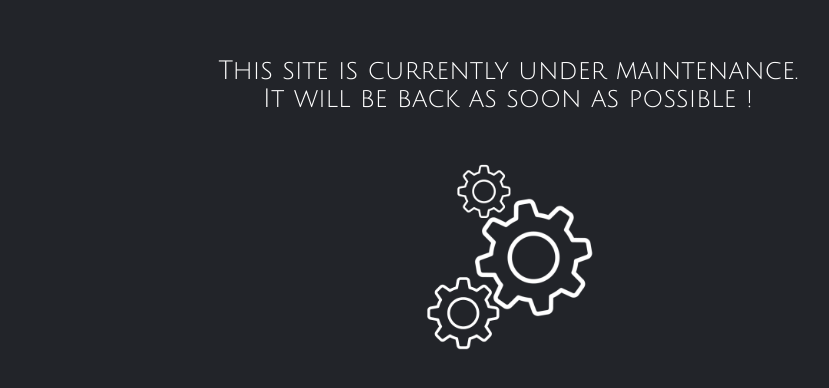
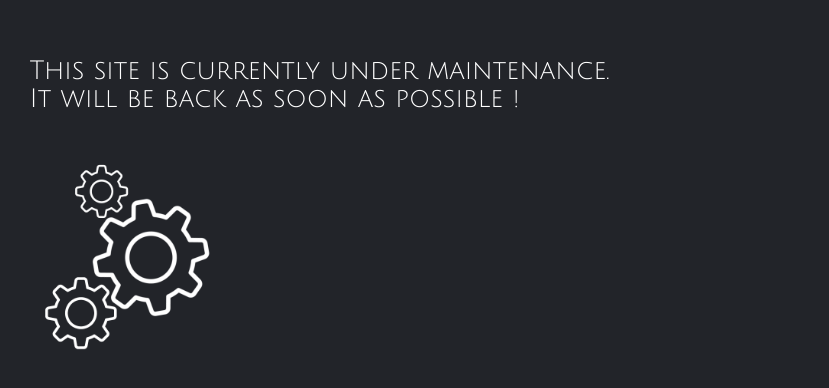
Before and after one commit to Seb-sti1/website, a React (Create React App) app: page / in a window 1280 px wide. Shown: the part 112-500 px from the top of the page, without its empty margins (132-961 px from the left). Built offline with nearby package versions, Linux system fonts and the light colour scheme.

Commit message:
fix maintenance css

```diff
--- a/src/errors/maintenance.css
+++ b/src/errors/maintenance.css
@@ -1,12 +1,12 @@
-div {
+#maintenance div {
     text-align: center;
 }
 
-img {
+#maintenance img {
     margin-top: 2%;
     width: 20%;
 }
 
-p {
+#maintenance p {
     margin-top: 15%;
 }
--- a/src/errors/maintenance.js
+++ b/src/errors/maintenance.js
@@ -3,7 +3,7 @@ import "./maintenance.css";
 
 const Maintenance = () => {
   return (
-    <div>
+    <div id="maintenance">
       <p>
         This site is currently under maintenance.
         <br />
```
